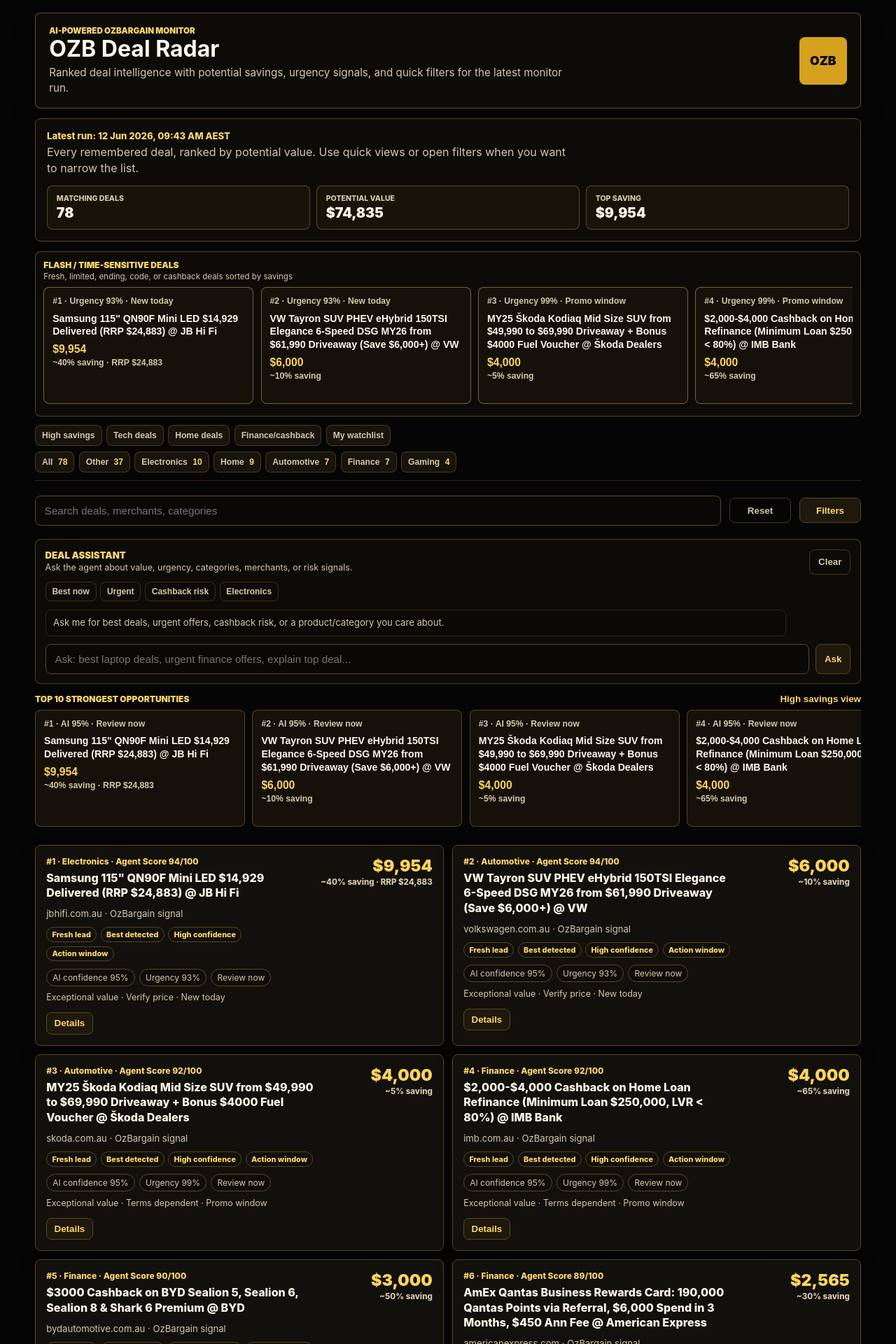
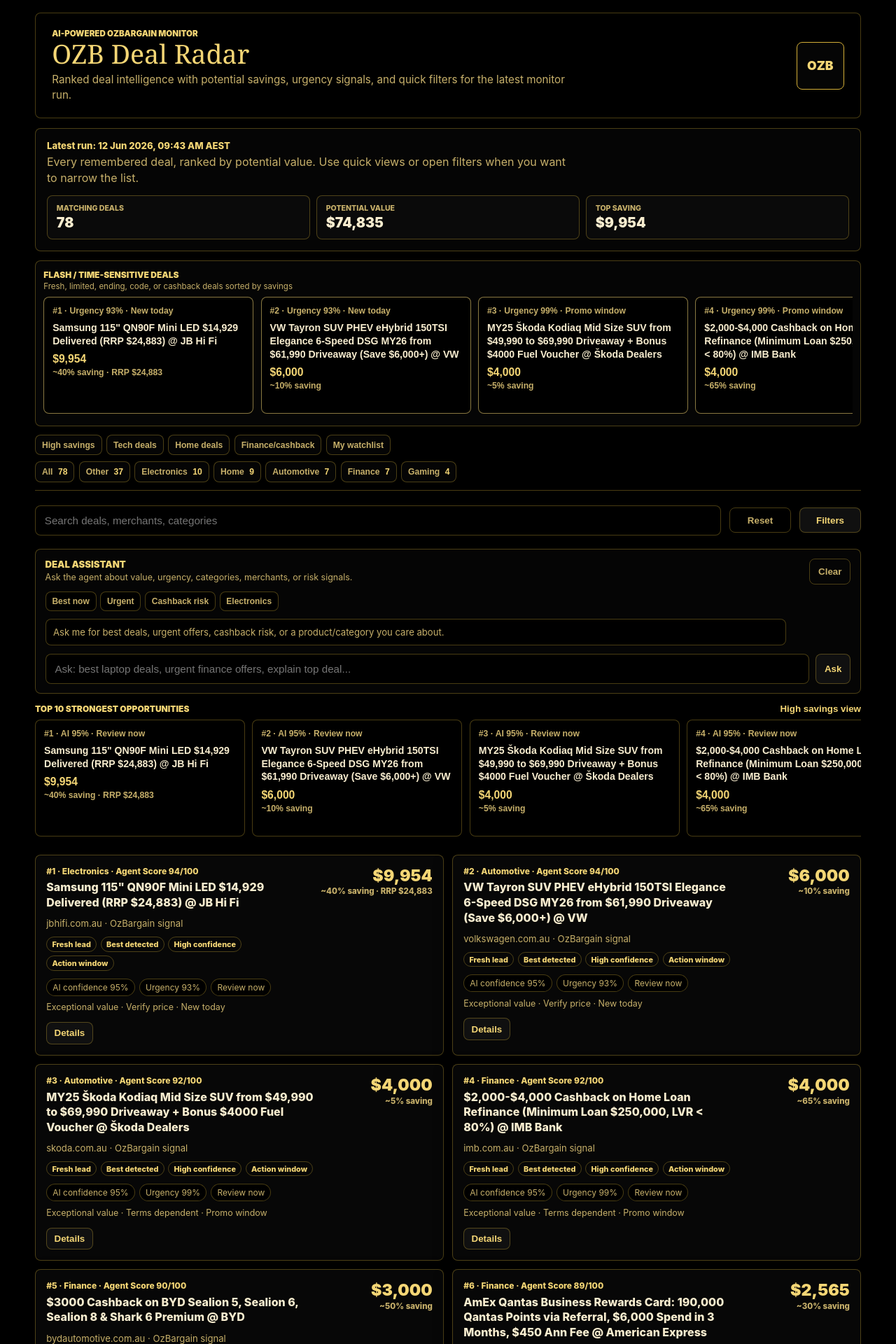
Before and after one commit to eswar67/OZB-Deals-Tracker, a Jekyll site: the page built from docs/index.html, in a window 1280 px wide. Shown: the top 1920 px of the page at 70% size. Built offline with Jekyll 4.4.1, drawn with Linux system fonts in a browser that asks for light colours.

Commit message:
Refine black gold site theme

```diff
--- a/docs/assets/css/style.scss
+++ b/docs/assets/css/style.scss
@@ -2,17 +2,17 @@
 ---
 
 :root {
-  --radar-bg: #050505;
-  --radar-ink: #fff8e8;
-  --radar-muted: #d5c8a8;
-  --radar-line: #5a4620;
-  --radar-accent: #d6a11f;
-  --radar-accent-dark: #ffd66b;
-  --radar-good: #ffd45a;
-  --radar-card: #12100c;
-  --radar-panel: #0f0d09;
-  --radar-panel-soft: #1e180d;
-  --radar-shadow: rgba(0, 0, 0, 0.32);
+  --radar-bg: #000000;
+  --radar-ink: #f8edcf;
+  --radar-muted: #c7b06a;
+  --radar-line: rgba(212, 175, 55, 0.34);
+  --radar-accent: #d4af37;
+  --radar-accent-dark: #f4d675;
+  --radar-good: #f4d675;
+  --radar-card: #070707;
+  --radar-panel: #050505;
+  --radar-panel-soft: #101010;
+  --radar-shadow: rgba(0, 0, 0, 0.55);
 }
 
 * {
@@ -25,7 +25,7 @@
 
 body {
   margin: 0;
-  background: var(--radar-bg);
+  background: #000;
   color: var(--radar-ink);
   font-family: Inter, ui-sans-serif, system-ui, -apple-system, BlinkMacSystemFont, "Segoe UI", Arial, sans-serif;
 }
@@ -46,15 +46,15 @@
 
 .deal-radar .brand-header {
   align-items: center;
-  background: #0d0b07;
-  border: 1px solid rgba(255, 214, 107, 0.34);
+  background: #000;
+  border: 1px solid var(--radar-line);
   border-radius: 8px;
-  box-shadow: 0 16px 34px rgba(0, 0, 0, 0.3);
+  box-shadow: 0 18px 48px var(--radar-shadow);
   display: flex;
   gap: 1rem;
   justify-content: space-between;
   margin-bottom: 0.85rem;
-  padding: 1.1rem 1.2rem;
+  padding: 1.35rem 1.45rem;
 }
 
 .deal-radar .brand-kicker {
@@ -65,8 +65,10 @@
 }
 
 .deal-radar h1 {
-  color: var(--radar-ink);
-  font-size: 2rem;
+  color: var(--radar-accent-dark);
+  font-family: Georgia, "Times New Roman", serif;
+  font-size: 2.35rem;
+  font-weight: 400;
   line-height: 1.05;
   margin: 0.18rem 0 0;
 }
@@ -81,9 +83,10 @@
 
 .deal-radar .brand-mark {
   align-items: center;
-  background: var(--radar-accent);
+  background: #050505;
+  border: 1px solid var(--radar-accent);
   border-radius: 8px;
-  color: #070604;
+  color: var(--radar-accent-dark);
   display: flex;
   flex: 0 0 4.25rem;
   font-size: 1.1rem;
@@ -94,7 +97,7 @@
 }
 
 .deal-radar .radar-intro {
-  background: #0d0b07;
+  background: #050505;
   border: 1px solid var(--radar-line);
   border-radius: 8px;
   margin: 0 0 0.85rem;
@@ -137,13 +140,13 @@
 }
 
 .deal-radar .category-summary {
-  border-bottom: 1px solid rgba(216, 169, 59, 0.2);
+  border-bottom: 1px solid var(--radar-line);
   padding-bottom: 0.7rem;
 }
 
 .deal-radar .stat {
-  background: #171309;
-  border: 1px solid rgba(255, 214, 107, 0.28);
+  background: #0a0a0a;
+  border: 1px solid var(--radar-line);
   border-radius: 8px;
   padding: 0.7rem 0.8rem;
 }
@@ -177,7 +180,7 @@
 
 .deal-radar input,
 .deal-radar select {
-  background: #090807;
+  background: #000;
   border: 1px solid var(--radar-line);
   border-radius: 8px;
   color: var(--radar-ink);
@@ -189,7 +192,7 @@
 .deal-radar input:focus,
 .deal-radar select:focus,
 .deal-radar button:focus {
-  outline: 2px solid rgba(242, 212, 123, 0.48);
+  outline: 2px solid rgba(244, 214, 117, 0.55);
   outline-offset: 2px;
 }
 
@@ -253,7 +256,7 @@
 .deal-radar .reset {
   background: var(--radar-accent);
   border-color: var(--radar-accent);
-  color: #080806;
+  color: #000;
 }
 
 .deal-radar .filter-toggle {
@@ -263,13 +266,13 @@
 
 .deal-radar .clear-filters {
   background: transparent;
-  border-color: rgba(216, 169, 59, 0.32);
+  border-color: var(--radar-line);
   color: var(--radar-muted);
 }
 
 .deal-radar .chat-panel {
-  background: #0d0b07;
-  border: 1px solid rgba(255, 214, 107, 0.26);
+  background: #050505;
+  border: 1px solid var(--radar-line);
   border-radius: 8px;
   margin: 0.75rem 0;
   padding: 0.85rem;
@@ -298,7 +301,7 @@
 
 .deal-radar .chat-clear {
   background: transparent;
-  border-color: rgba(216, 169, 59, 0.28);
+  border-color: var(--radar-line);
   color: var(--radar-muted);
 }
 
@@ -310,8 +313,8 @@
 }
 
 .deal-radar .chat-suggestions button {
-  background: rgba(13, 12, 9, 0.82);
-  border-color: rgba(216, 169, 59, 0.22);
+  background: #000;
+  border-color: var(--radar-line);
   color: var(--radar-muted);
   font-size: 0.75rem;
   padding: 0.38rem 0.55rem;
@@ -326,7 +329,7 @@
 }
 
 .deal-radar .chat-message {
-  border: 1px solid rgba(216, 169, 59, 0.18);
+  border: 1px solid var(--radar-line);
   border-radius: 8px;
   color: var(--radar-ink);
   font-size: 0.82rem;
@@ -336,13 +339,13 @@
 }
 
 .deal-radar .chat-message.user {
-  background: rgba(216, 169, 59, 0.12);
+  background: rgba(212, 175, 55, 0.12);
   justify-self: end;
   max-width: 82%;
 }
 
 .deal-radar .chat-message.assistant {
-  background: rgba(10, 9, 7, 0.9);
+  background: #000;
   color: var(--radar-muted);
   max-width: 92%;
 }
@@ -356,8 +359,8 @@
 
 .deal-radar .preset,
 .deal-radar .cat-chip {
-  background: rgba(27, 23, 16, 0.86);
-  border-color: rgba(216, 169, 59, 0.26);
+  background: #050505;
+  border-color: var(--radar-line);
   color: var(--radar-muted);
   font-size: 0.76rem;
   padding: 0.42rem 0.56rem;
@@ -365,7 +368,7 @@
 
 .deal-radar .preset:hover,
 .deal-radar .cat-chip:hover {
-  color: #080806;
+  color: #000;
 }
 
 .deal-radar .cat-chip span {
@@ -378,8 +381,8 @@
 }
 
 .deal-radar .urgent-strip {
-  background: #0d0b07;
-  border: 1px solid rgba(255, 214, 107, 0.28);
+  background: #050505;
+  border: 1px solid var(--radar-line);
   border-radius: 8px;
   margin-top: 0.75rem;
   padding: 0.7rem;
@@ -419,8 +422,8 @@
 
 .deal-radar .mini-deal {
   align-content: start;
-  background: #15110a;
-  border-color: rgba(255, 214, 107, 0.26);
+  background: #000;
+  border-color: var(--radar-line);
   display: grid;
   flex: 0 0 300px;
   gap: 0.42rem;
@@ -432,7 +435,7 @@
 }
 
 .deal-radar .urgent-deal {
-  border-color: rgba(242, 212, 123, 0.42);
+  border-color: rgba(244, 214, 117, 0.56);
 }
 
 .deal-radar .link-button {
@@ -526,7 +529,7 @@
 }
 
 .deal-radar .badge {
-  border: 1px solid rgba(216, 169, 59, 0.34);
+  border: 1px solid var(--radar-line);
   border-radius: 999px;
   color: var(--radar-accent-dark);
   font-size: 0.68rem;
@@ -535,7 +538,7 @@
 }
 
 .deal-radar .pill {
-  background: #0f0d09;
+  background: #000;
   border: 1px solid var(--radar-line);
   border-radius: 999px;
   color: var(--radar-muted);
@@ -593,7 +596,7 @@
 }
 
 .deal-radar .detail-drawer {
-  background: #0e0c09;
+  background: #050505;
   border: 1px solid var(--radar-line);
   border-radius: 8px;
   bottom: 1rem;
@@ -645,6 +648,16 @@
 .deal-radar .drawer-link {
   display: inline-block;
   margin-top: 0.9rem;
+}
+
+.deal-radar .fineprint,
+.deal-radar .agent-note,
+.deal-radar .meta,
+.deal-radar .mini-deal span,
+.deal-radar .mini-deal em,
+.deal-radar .chat-subtitle,
+.deal-radar .strip-subtitle {
+  color: var(--radar-muted);
 }
 
 @media (max-width: 760px) {
```
